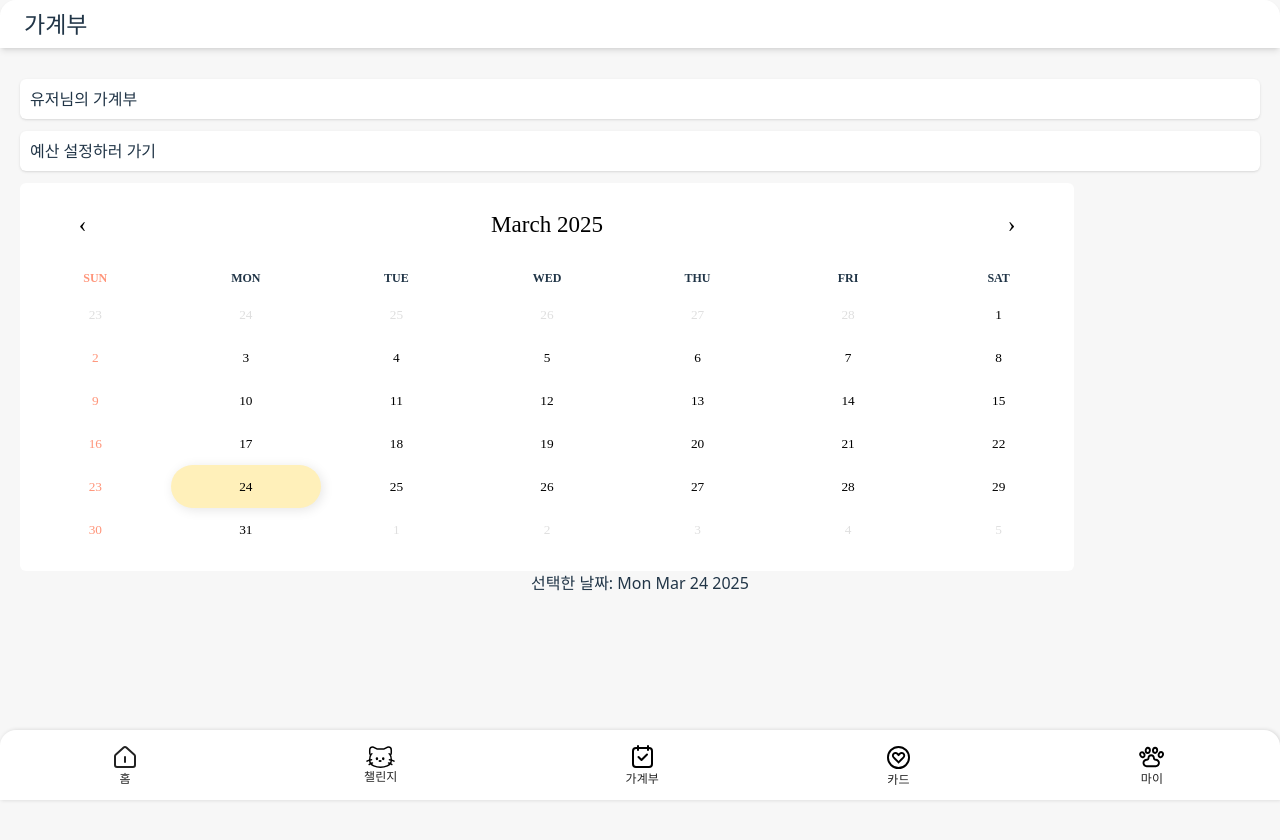
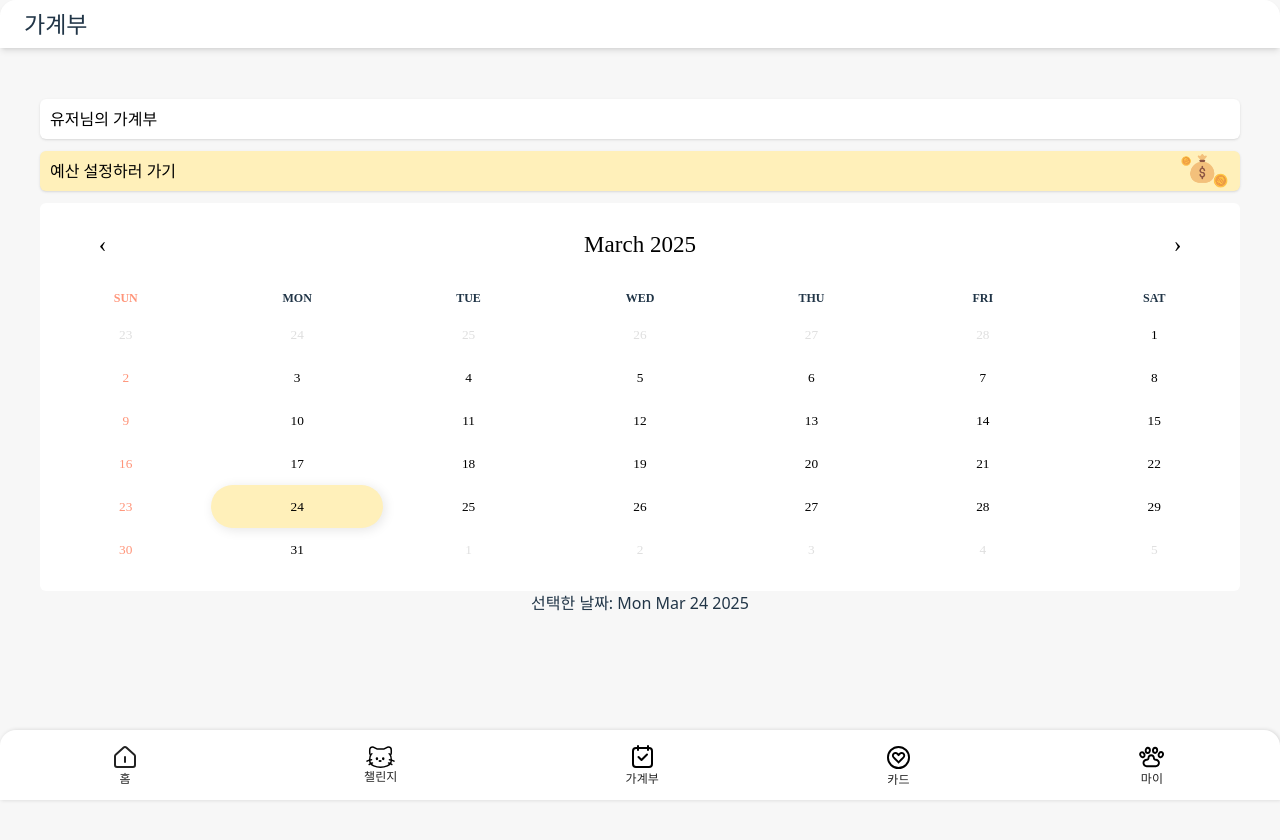
Before and after one commit to jeon-cola/tikkeulnyang, a React (Vite) app in the folder FE/: page /ledger in a window 1280 px wide. Shown: the top 840 px of the page. Built offline with nearby package versions, Linux system fonts and the light colour scheme.

Commit message:
Design: 개인 가계부 컴포넌트 css 적용

```diff
--- a/FE/package.json
+++ b/FE/package.json
@@ -19,8 +19,7 @@
     "react-chartjs-2": "^5.3.0",
     "react-dom": "^19.0.0",
     "react-redux": "^9.2.0",
-    "react-router-dom": "^7.3.0",
-    "tailwindcss": "^4.0.13"
+    "react-router-dom": "^7.3.0"
   },
   "devDependencies": {
     "@eslint/js": "^9.21.0",
@@ -32,6 +31,7 @@
     "eslint-plugin-react-hooks": "^5.1.0",
     "eslint-plugin-react-refresh": "^0.4.19",
     "globals": "^15.15.0",
+    "tailwindcss": "^4.0.14",
     "vite": "^6.2.0",
     "vite-plugin-pwa": "^0.21.1",
     "vite-plugin-svgr": "^4.3.0"
--- a/FE/src/components/Container.jsx
+++ b/FE/src/components/Container.jsx
@@ -1,6 +1,6 @@
 export default function Container({ children }) {
   return (
-    <div className="flex flex-col items-start p-[30px_20px_12px] gap-3 absolute w-full min-h-screen left-0 top-[49px] overflow-y-scroll bg-[#F7F7F7]">
+    <div className="flex flex-col items-start p-[30px_20px_12px] gap-3 relative w-full min-h-screen left-0 top-[49px] overflow-y-scroll bg-[#F7F7F7]">
       {children}
     </div>
   );
--- a/FE/src/components/CustomCalendar.css
+++ b/FE/src/components/CustomCalendar.css
@@ -1,5 +1,5 @@
 .react-calendar {
-  width: 85%;
+  width: 100%;
   max-width: 100%;
   border: none !important;
   font-family: "Pretendard-Regular";
--- /dev/null
+++ b/FE/src/components/SmallButton.jsx
@@ -0,0 +1,3 @@
+export default function SmallButton(){
+  return
+}
--- a/FE/src/features/ledger/PersonalLedger.jsx
+++ b/FE/src/features/ledger/PersonalLedger.jsx
@@ -1,13 +1,17 @@
 import Container from "@/components/Container";
 import CustomCalendar from "@/components/CustomCalendar";
-import Box from "./components/box";
+import Box from "./components/Box";
+
+import purseImg from "./assets/purse.png"
 
 export default function PersonalLedger() {
   return (
     <div>
       <Container>
-        <Box text="유저님의 가계부" />
-        <Box text="예산 설정하러 가기" />
+        <Box text="유저님의 가계부" variant="title" />
+        <Box text="예산 설정하러 가기" variant="highlight">
+          <img src={purseImg} alt="돈주머니 사진" className="w-auto max-w-[50px] h-auto"/>
+        </Box>
         <CustomCalendar />
       </Container>
     </div>
--- a/FE/src/features/ledger/components/Box.jsx
+++ b/FE/src/features/ledger/components/Box.jsx
@@ -1,7 +1,14 @@
-export default function Box({ text }) {
+export default function Box({ text, variant, children }) {
+  const baseStyles = "w-full h-[40px] flex items-center justify-between rounded-md shadow-sm pl-[10px] pr-[10px]"
+  const variants = {
+    title: "font-bold text-black bg-white",
+    highlight: "font-medium text-black bg-[#FFF0BA]"
+  }
   return (
-    <div className="w-full h-[40px] bg-white flex items-center justify-left rounded-md shadow-sm pl-[10px]">
-      {text}
-    </div>
-  );
+  <div className={`${baseStyles} ${variants[variant]}`}>
+      <span>{text}</span>
+      <div className="flex justify-end items-center w-auto">{children}</div>
+
+  </div>
+  )
 }
```
Also changed, not shown: FE/src/features/ledger/assets/purse.png (added), 1 other file (tests, documents, lock files or other folders).
